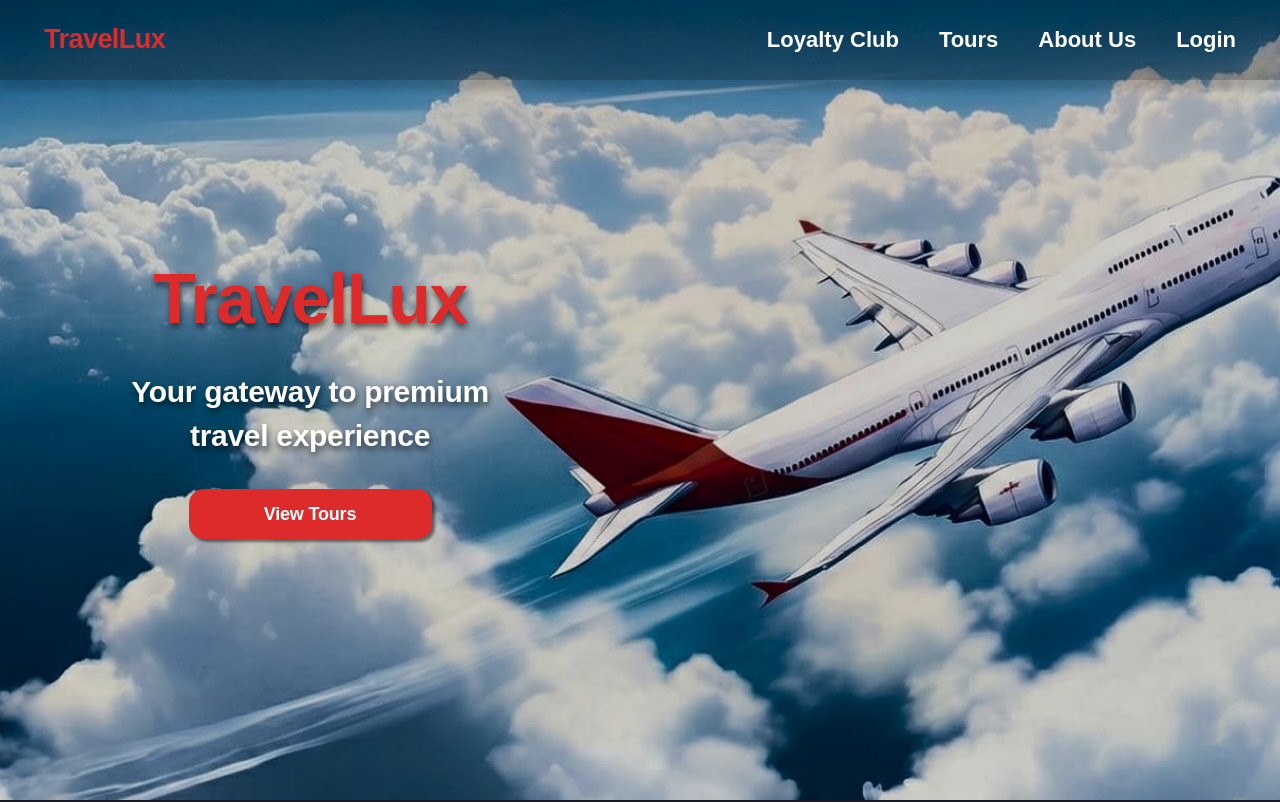
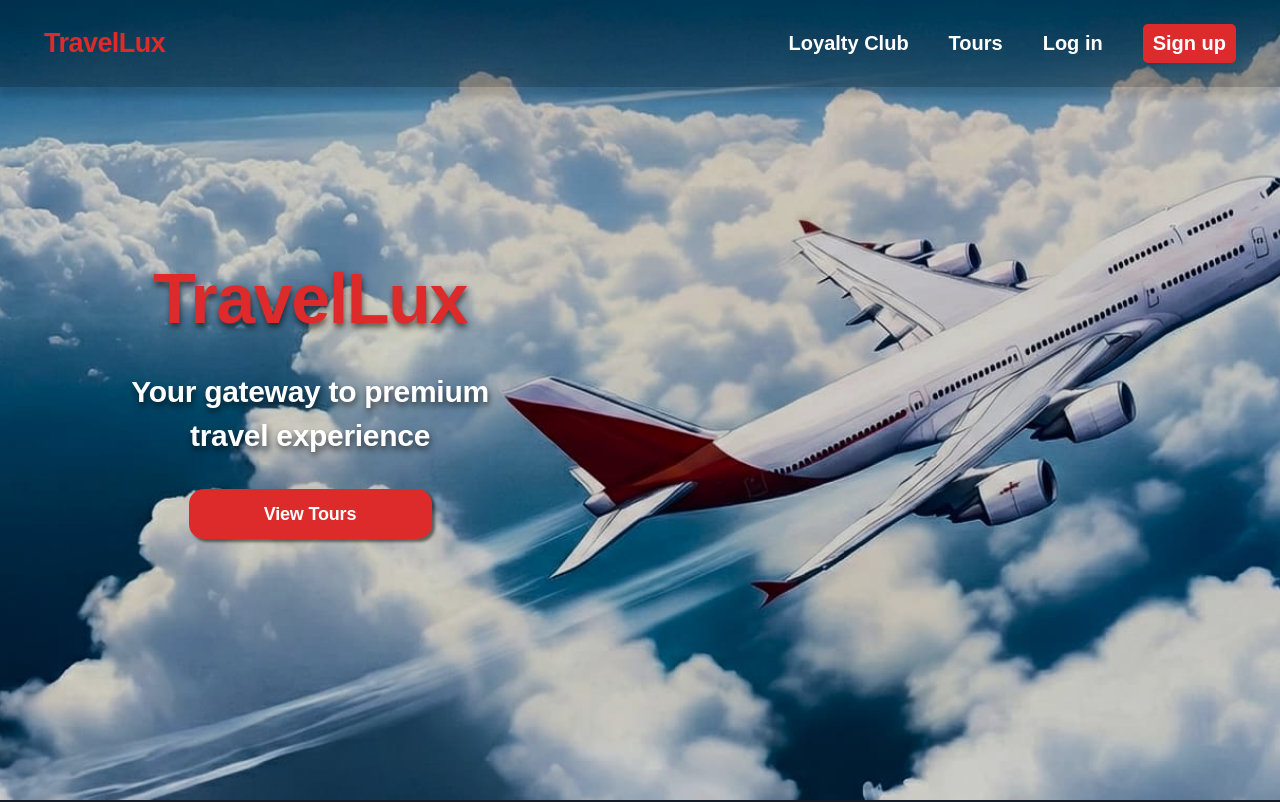
Before and after one commit to EugenePrygaro/travel-lux, a React (Create React App) app in the folder client/: page / in a window 1280 px wide. Shown: the top 802 px of the page. Built offline with nearby package versions, Linux system fonts and the light colour scheme.

Commit message:
about page replaced, main page fix

```diff
--- a/client/src/components/NavBar.js
+++ b/client/src/components/NavBar.js
@@ -6,7 +6,7 @@ import burger_icon from './styles/images/icons/burger-icon.svg';
 import close_icon from './styles/images/icons/close-icon.svg';
 
 
-function NavBar({ className, extraContent }) {
+function NavBar() {
   const isAuthenticated = !!localStorage.getItem("userId"); // Перевіряємо, чи є userId у localStorage
   const [isOpen, setIsOpen] = useState(false);
   return (
@@ -21,11 +21,13 @@ function NavBar({ className, extraContent }) {
         <div className={`navbar-links ${isOpen ? 'active' : ''}`}>
           <Link to="/loyalty" className="nav-link nav-loyalty">Loyalty Club</Link>
           <Link to="/tours" className="nav-link nav-tour">Tours</Link>
-          <Link to="/about" className="nav-link nav-about">About us</Link>
           {isAuthenticated ? (
             <Link to="/cab" className="nav-link nav-cab">My profile</Link>
           ) : (
-            <Link to="/auth" className="nav-link nav-auth">Login</Link>
+            <>
+              <Link to="/auth" className="nav-link nav-auth">Log in</Link>
+              <Link to="/register" className="nav-button nav-reg">Sign up</Link>
+            </>
           )}
         </div>
       </div>
--- a/client/src/components/styles/Home.css
+++ b/client/src/components/styles/Home.css
@@ -1,10 +1,10 @@
 .home-container {
-  padding: 0 85px;
+  padding: 0 50px;
   font-family: var(--font-family);
 }
 
 .home-hero-container {
-  padding: 300px 0;
+  padding: 300px 20px;
 }
 
 .home-hero-section {
@@ -126,7 +126,7 @@
 }
 
 .home-exp-block {
-  width: 308px;
+  width: 100%;
   height: 225px;
   background: #212A3C;
   padding: 40px 15px 28px 35px;
@@ -148,7 +148,7 @@
 
 .home-exp-block-header {
   font-weight: 700;
-  font-size: 22px;
+  font-size: 20px;
   line-height: 110%;
   letter-spacing: -0.02em;
   text-align: center;
@@ -169,6 +169,11 @@
 }
 
 @media (min-width: 768px) {
+
+  .home-container {
+      padding: 0 85px;
+    }
+
   .home-hero-container {
     padding: 0;
   }
--- a/client/src/components/styles/Navbar.css
+++ b/client/src/components/styles/Navbar.css
@@ -14,12 +14,10 @@
     font-family: var(--font-family);
 }
 .navbar-container .logo{
-
     font-weight: 700;
     font-size: 27px;
     line-height: 110%;
     letter-spacing: -0.02em;
-    text-transform: capitalize;
     text-align: center;
     color: #dd2b2b;
 
@@ -40,7 +38,7 @@
     padding: 80px 30px 180px 30px;
     transition: right 0.4s ease;
     backdrop-filter: blur(10px);
-    gap: 20px;
+    gap: 26px;
     text-align: center;
 }
 
@@ -50,9 +48,8 @@
 
 .navbar-links .nav-link{
     font-weight: 700;
-    font-size: 28px;
+    font-size: 24px;
     line-height: 145%;
-    text-transform: capitalize;
     text-align: center;
     color: #fff;
     transition: opacity 450ms cubic-bezier(0.165, 0.84, 0.44, 1);
@@ -103,6 +100,26 @@
     transform: scale(1.15);
 }
 
+.nav-reg {
+    padding: 5px 10px;
+    background-color: #dd2b2b;
+    border-radius: 5px;
+
+    font-weight: 700;
+    font-size: 24px;
+    line-height: 145%;
+    text-align: center;
+    color: #fff;
+
+    transition: background-color 250ms ease;
+}
+
+.nav-reg:hover,
+.nav-reg:focus,
+.nav-reg:active {
+    background-color: #991d1d;
+}
+
 @media (min-width: 768px) {
     .navbar-burger-menu {
         display: none;
@@ -118,7 +135,7 @@
         backdrop-filter: none;
         gap: 40px;
     }
-    .navbar-links .nav-link{
-        font-size: 22px;
+    .navbar-links .nav-link, .nav-reg{
+        font-size: 20px;
     }
 }
```
